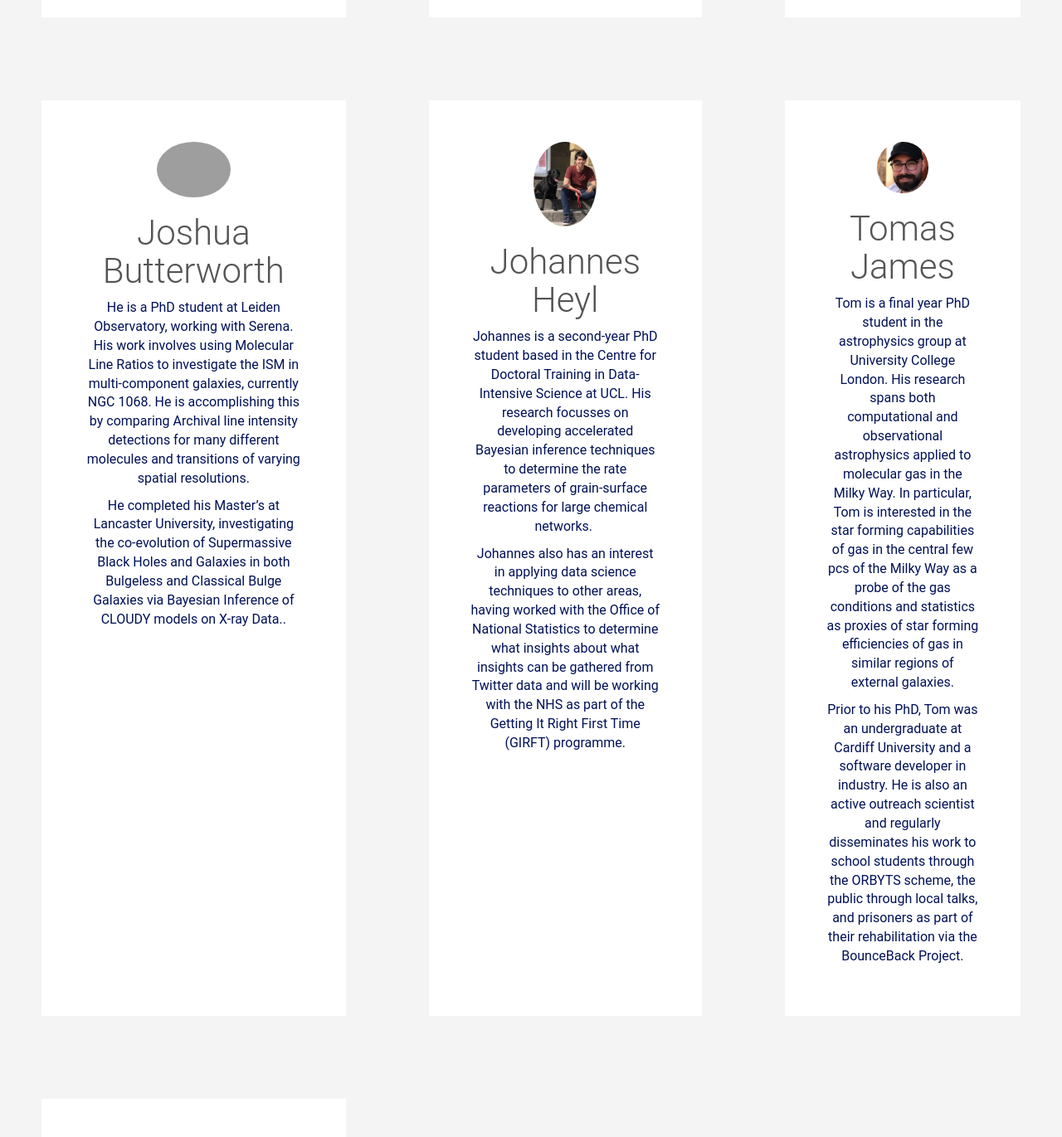
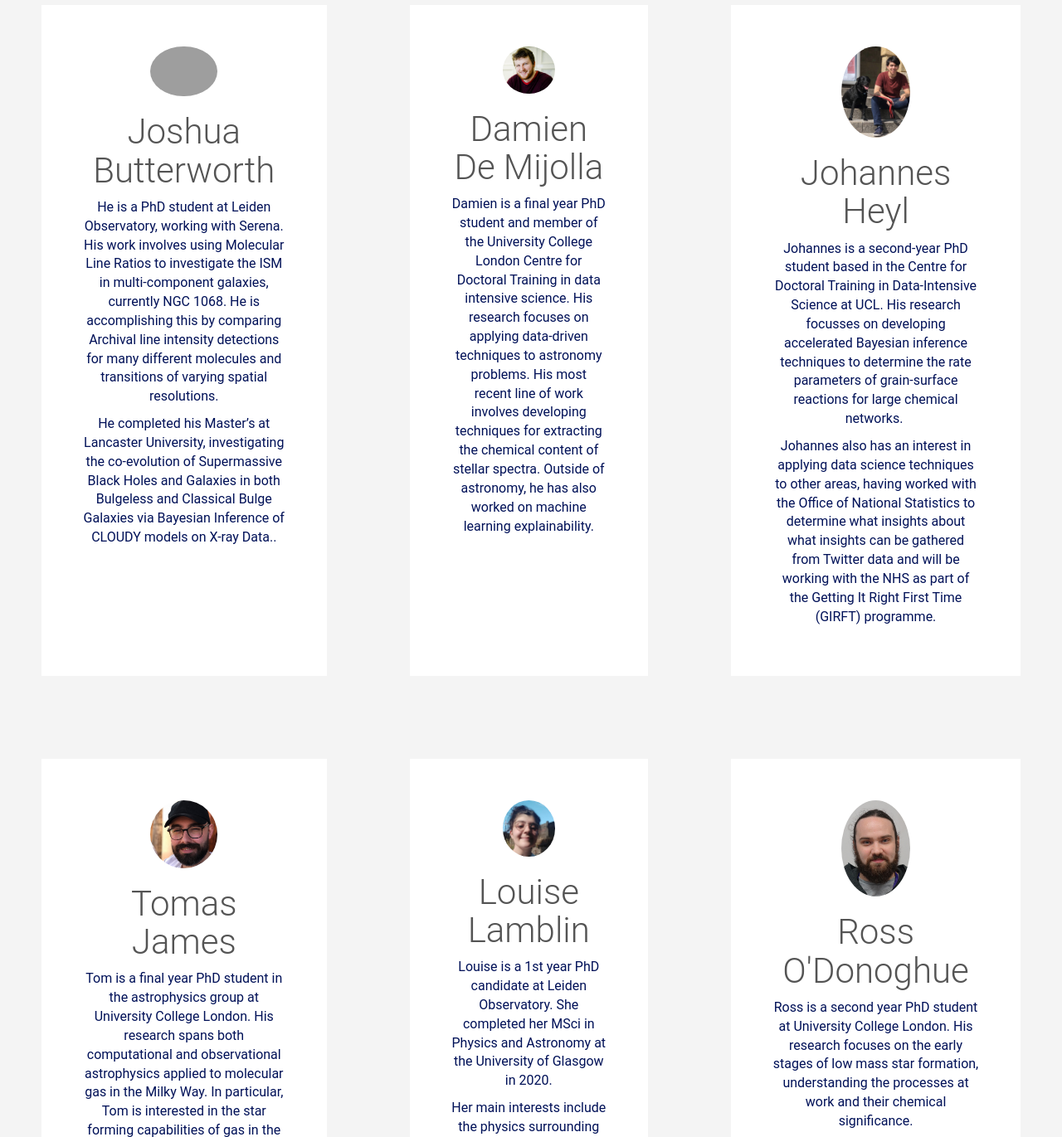
Before and after one commit to vitigroup/vitigroup.github.io, a plain HTML site: page people.html in a window 1280 px wide. Shown: the part 1100-2471 px from the top of the page at 83% size. Drawn offline with nearby package versions, Linux system fonts and the light colour scheme; grey boxes are pictures that could not be loaded.

Commit message:
Ross and Damien

```diff
--- a/people.html
+++ b/people.html
@@ -83,6 +83,13 @@
       </div>
 
       <div class="divvy">
+        <img src="img/damien.jpg">
+        <h2> Damien De Mijolla </h2>
+          <p>Damien is a final year PhD student and member of the University College London Centre for Doctoral Training in data intensive science. His research focuses on applying data-driven techniques to astronomy problems. His most recent line of work involves developing techniques for extracting the chemical content of stellar spectra. Outside of astronomy, he has also worked on machine learning explainability.</p>
+      </div>
+
+
+      <div class="divvy">
         <img src="img/johannes.jpg">
         <h2> Johannes Heyl </h2>
          <p>Johannes is a second-year PhD student based in the Centre for Doctoral Training in Data-Intensive Science at UCL. His research focusses on developing accelerated Bayesian inference techniques to determine the rate parameters of grain-surface reactions for large chemical networks. </p>
@@ -104,14 +111,11 @@
         <p>Louise is a 1st year PhD candidate at Leiden Observatory. She completed her MSci in Physics and Astronomy at the University of Glasgow in 2020.</p><p> Her main interests include the physics surrounding AGNs, galactic outflows and jets, and her thesis project currently focuses on using ALMA CO observations to study the kinematics of the nearby Seyfert galaxy NGC 1068.</p>
       </div>
 
-
-<!--       <div class="divvy">
-        <img src="img/egg.png">
-        <h2> PhD 3 </h2>
-        <p>Sunt in culpa qui officia deserunt mollit anim id est laborum consectetur adipiscing elit, sed do eiusmod tempor incididunt ut labore et dolore magna aliqua. Ut enim ad minim veniam, quis nostrud exercitation ullamco.</p>
+      <div class="divvy">
+        <img src="img/ross.jpg">
+        <h2> Ross O'Donoghue</h2>
+        <p>Ross is a second year PhD student at University College London. His research focuses on the early stages of low mass star formation, understanding the processes at work and their chemical significance.</p><p> His PhD is part of an ITN called "Astrochemical Origins" (ACO), a large-scale project aiming to unveil the early history of the solar system and train a new generation of researchers. His role within ACO is the development of astrochemical models and using these to determine the physical characteristics of a developing system.</p>
       </div>
- -->
-
     </div>
 
      <footer class="footer">
```
Also changed, not shown: img/damien.jpg (added), img/ross.jpg (added).
